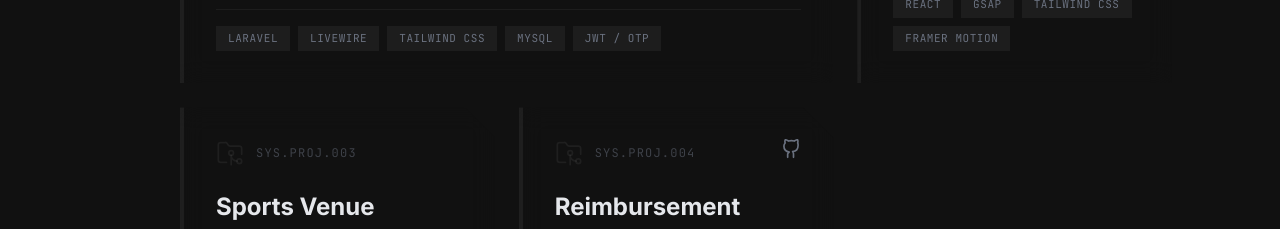
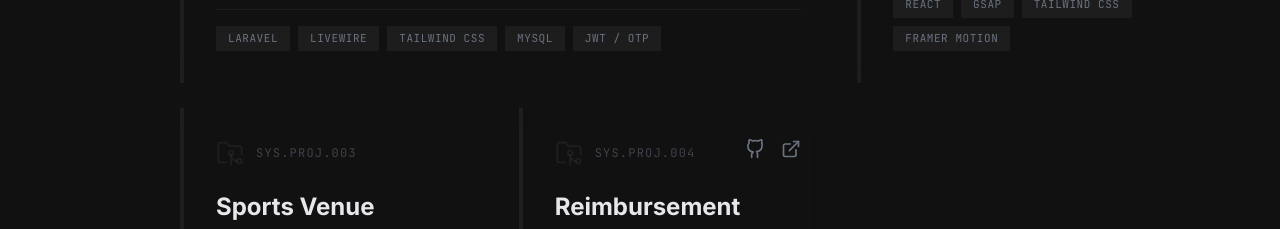
Before and after one commit to FathanEmHa/portfolio-tatan, a React (Vite) app: page / in a window 1280 px wide. Shown: the part 2140-2369 px from the top of the page. Built offline with nearby package versions, Linux system fonts and the light colour scheme.

Commit message:
add: liveUrl reimburse on project reimburse section

```diff
--- a/src/data/portfolioData.js
+++ b/src/data/portfolioData.js
@@ -40,7 +40,7 @@ export const PROJECTS = [
       'A minimalist and highly optimized reimbursement platform. The backend is powered by Laravel, delivering secure RESTful APIs with JWT and OTP authentication, seamlessly consumed by a pure Vanilla JavaScript frontend.',
     techStack: ['Laravel', 'JWT / OTP', 'Vanilla JS', 'REST API'],
     githubUrl: 'https://github.com/melinnp/reimburse_app',
-    liveUrl: null,
+    liveUrl: 'https://reimburse-app.tansys.my.id',
   },
   // {
   //   id: 'nodefarm-beta',
```
